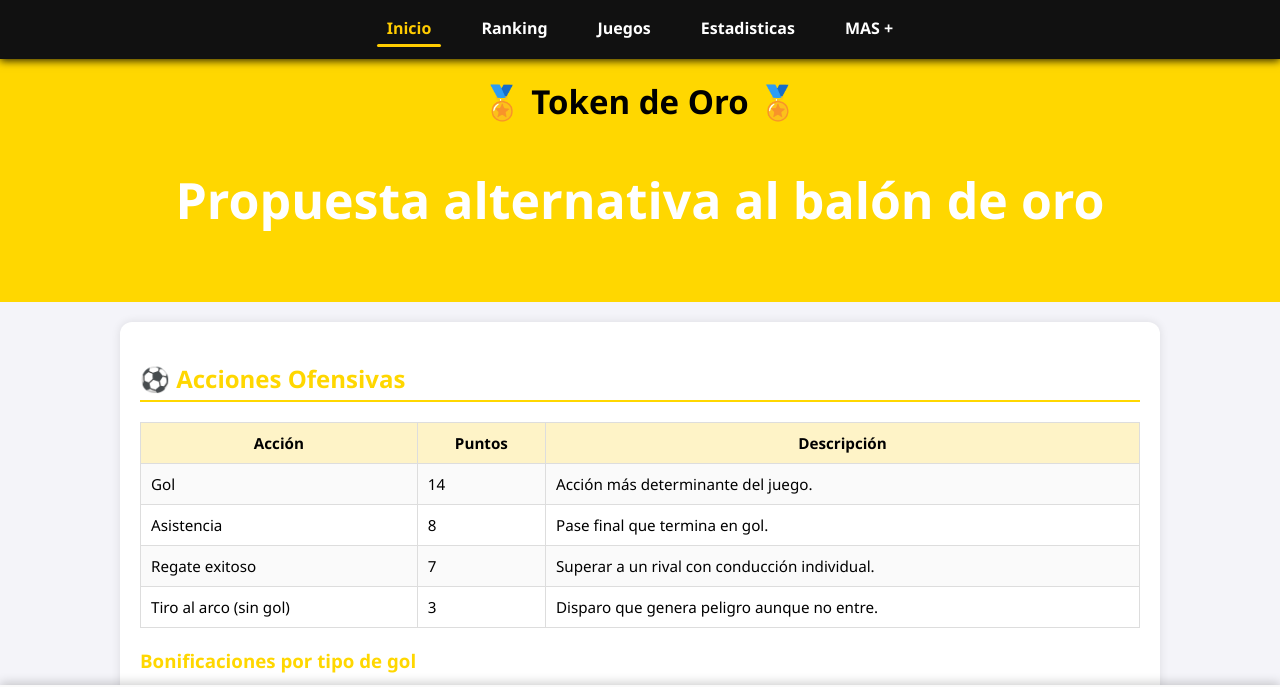
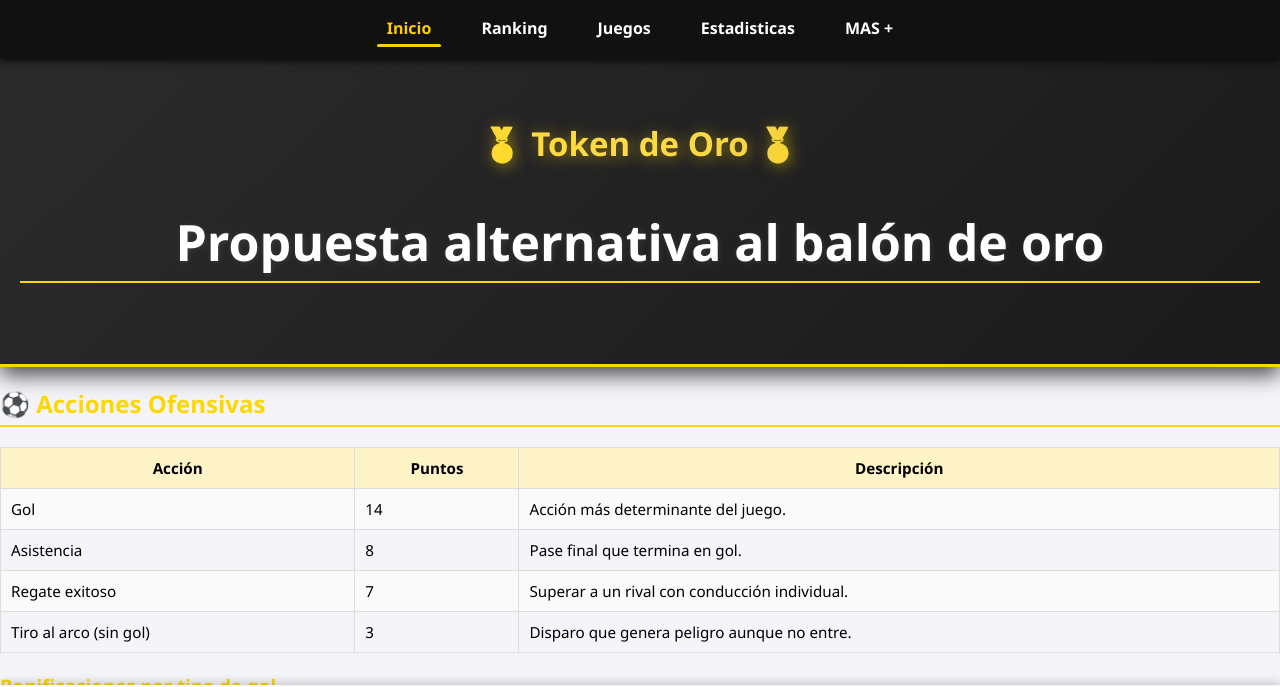
Before and after one commit to ERHT26/token-de-oro, a plain HTML site: page index.html in a window 1280 px wide. Shown: the part 45-732 px from the top of the page. Drawn offline with Linux system fonts and the light colour scheme.

Commit message:
Update estilos.css

```diff
--- a/estilos.css
+++ b/estilos.css
@@ -79,14 +79,55 @@ nav ul li a.active::after {
             padding: 0;
 
         }
-        header {
-            background-color: #ffd700;
-            padding: 20px;
-            text-align: center;
-        }
-        header h1 {
-            margin: 0;
-            font-size: 2em;
+
+  .main-header {
+    text-align: center;
+    padding: 40px 20px;
+    background: linear-gradient(135deg, #2b2b2b, #1a1a1a);
+    border-bottom: 3px solid gold;
+    box-shadow: 0 8px 20px rgba(0, 0, 0, 0.7);
+    animation: fadeIn 1s ease-in-out;
+  }
+
+  .main-header h1 {
+    font-size: 42px;
+    background: linear-gradient(to right, gold, #ffdd57, #d4af37);
+    -webkit-background-clip: text;
+    -webkit-text-fill-color: transparent;
+    font-weight: 900;
+    margin-bottom: 10px;
+    text-shadow: 2px 2px 10px rgba(255, 215, 0, 0.4);
+    animation: glow 2s ease-in-out infinite alternate;
+  }
+
+  .main-header h2 {
+    font-size: 28px;
+    color: #fff;
+    font-weight: 600;
+    text-shadow: 1px 1px 6px rgba(255, 255, 255, 0.1);
+  }
+
+  @keyframes fadeIn {
+    from {
+      opacity: 0;
+      transform: translateY(-20px);
+    }
+    to {
+      opacity: 1;
+      transform: translateY(0);
+    }
+  }
+
+  @keyframes glow {
+    from {
+      text-shadow: 2px 2px 10px rgba(255, 215, 0, 0.2);
+    }
+    to {
+      text-shadow: 2px 2px 20px rgba(255, 215, 0, 0.8);
+    }
+  }
+
+
         }
         section {
             max-width: 1000px;
```
